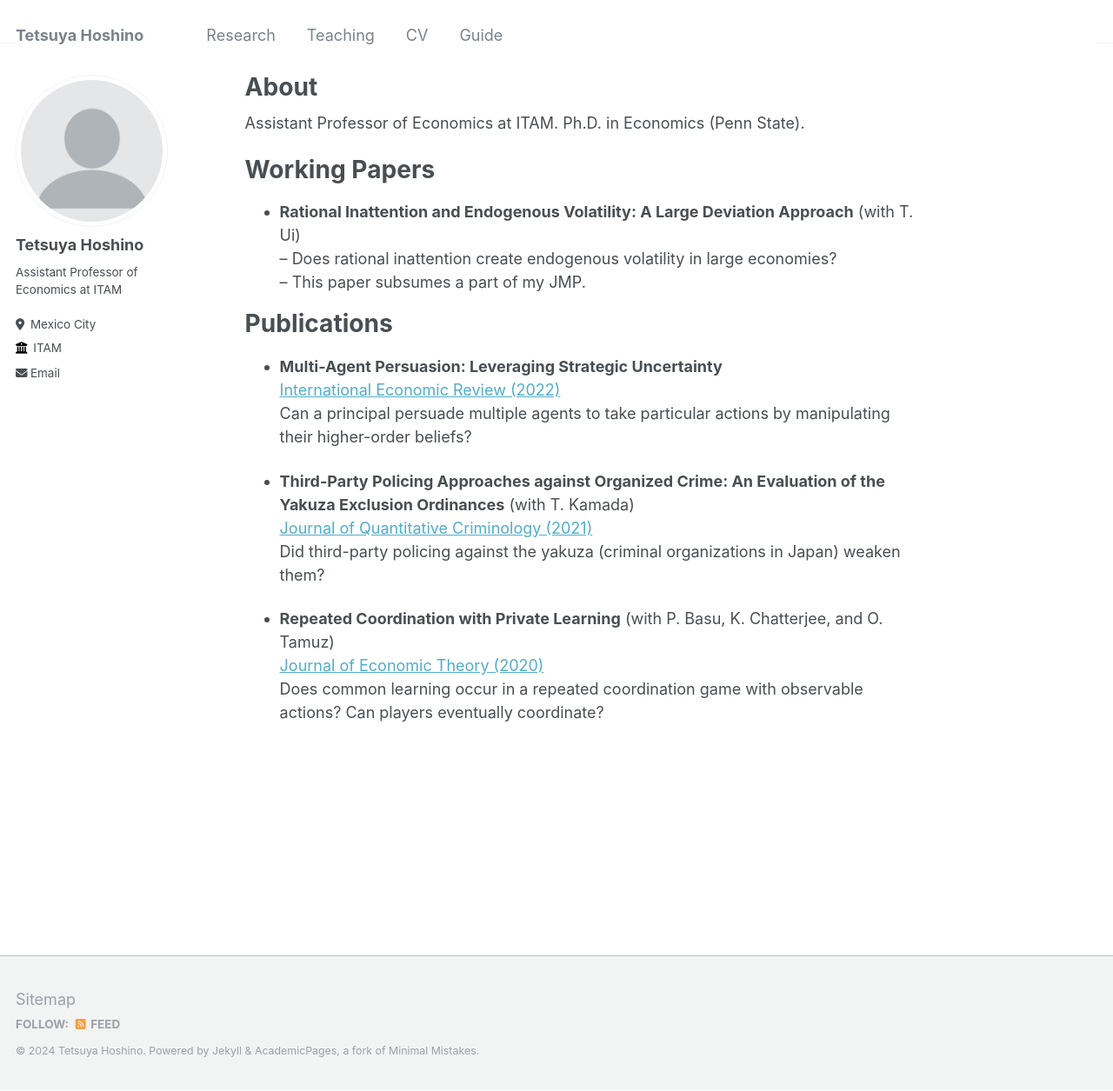
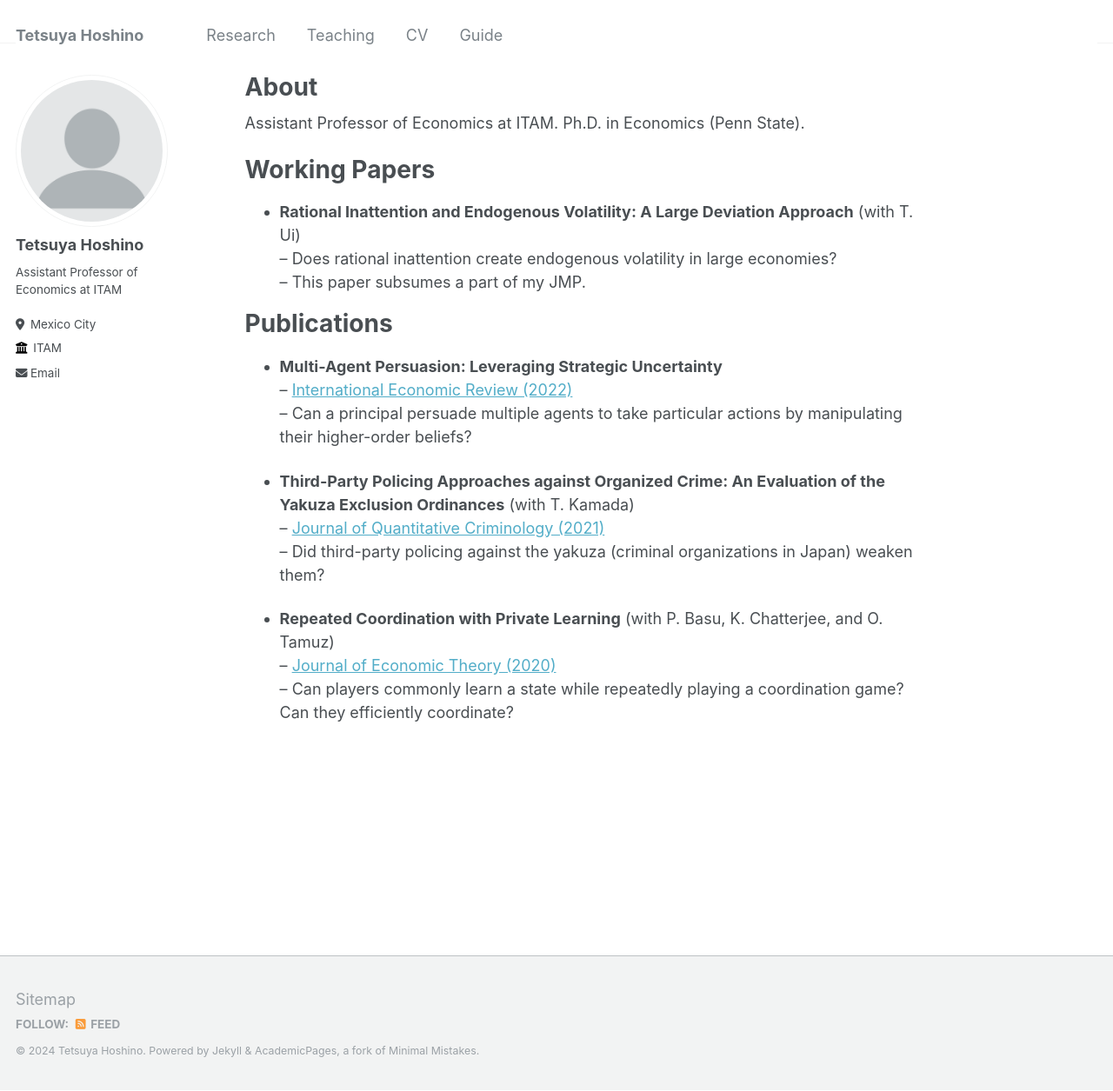
Before and after one commit to tetsuyahoshino137/tetsuyahoshino137.github.io, a Jekyll site: the page built from _pages/about.md, in a window 1280 px wide and 1255 px high. Shown: the whole window at 87% size. Built offline with Jekyll 4.4.1, drawn with Linux system fonts in a browser that asks for light colours.

Commit message:
Update about.md

```diff
--- a/_pages/about.md
+++ b/_pages/about.md
@@ -19,13 +19,14 @@ Working Papers
 Publications
 ======
 - **Multi-Agent Persuasion: Leveraging Strategic Uncertainty**
-[International Economic Review (2022)](https://onlinelibrary.wiley.com/doi/10.1111/iere.12546)
-Can a principal persuade multiple agents to take particular actions by manipulating their higher-order beliefs?
+-- [International Economic Review (2022)](https://onlinelibrary.wiley.com/doi/10.1111/iere.12546)
+-- Can a principal persuade multiple agents to take particular actions by manipulating their higher-order beliefs?
 
 - **Third-Party Policing Approaches against Organized Crime: An Evaluation of the Yakuza Exclusion Ordinances** (with T. Kamada)
-[Journal of Quantitative Criminology (2021)](https://link.springer.com/article/10.1007/s10940-020-09466-6)
-Did third-party policing against the yakuza (criminal organizations in Japan) weaken them?
+-- [Journal of Quantitative Criminology (2021)](https://link.springer.com/article/10.1007/s10940-020-09466-6)
+-- Did third-party policing against the yakuza (criminal organizations in Japan) weaken them?
 
 - **Repeated Coordination with Private Learning** (with P. Basu, K. Chatterjee, and O. Tamuz)
-[Journal of Economic Theory (2020)](https://www.sciencedirect.com/science/article/pii/S0022053120300995)
-Does common learning occur in a repeated coordination game with observable actions? Can players eventually coordinate?
+-- [Journal of Economic Theory (2020)](https://www.sciencedirect.com/science/article/pii/S0022053120300995)
+<!--- -- Does common learning occur in a repeated coordination game? Can players eventually coordinate?  --->
+-- Can players commonly learn a state while repeatedly playing a coordination game? Can they efficiently coordinate?
```
